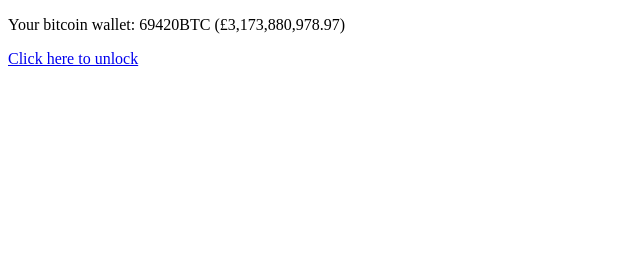
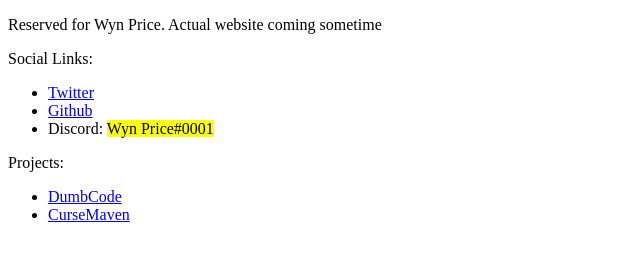
Before and after one commit to Wyn-Price/Wyn-Price.github.io, a plain HTML site: page index.html in a window 1280 px wide. Shown: the whole page, without its empty margins (0-640 px from the left). Drawn offline with Linux system fonts and the light colour scheme.

Commit message:
Update index.html

```diff
--- a/index.html
+++ b/index.html
@@ -1,10 +1,24 @@
 <!DOCTYPE html>
 <html>
 <head>
-    <title>Bitcoin wallet</title>
+    <title>Reserved for Wyn Price</title>
 </head>
 <body>
-	<p>Your bitcoin wallet: 69420BTC (£3,173,880,978.97)</p>
-	<a href="https://www.youtube.com/watch?v=dQw4w9WgXcQ">Click here to unlock</a>
+	<p>Reserved for Wyn Price. Actual website coming sometime<p>
+	<span>
+		Social Links:
+			<ul>
+				<li><a href="https://twitter.com/wyn_price">Twitter</a></li>
+				<li><a href="https://github.com/Wyn-Price/">Github</a></li>
+				<li>Discord: <span style="background-color: yellow">Wyn Price#0001</span></li>
+			</ul>
+	</span>
+	<span>
+		Projects:
+			<ul>
+				<li><a href="https://www.dumbcode.net">DumbCode</a></li>
+				<li><a href="https://www.cursemaven.com/">CurseMaven</a></li>
+			</ul>
+	</span>
 </body>
 </html>
```
